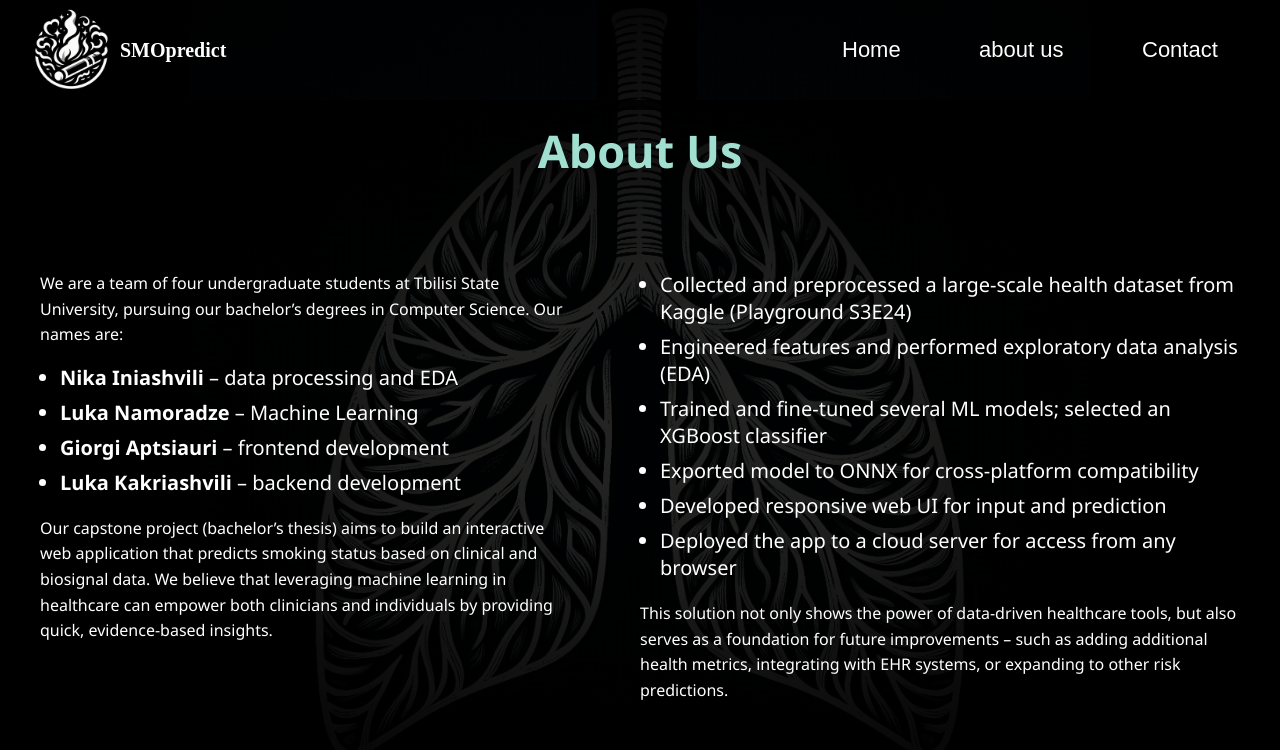
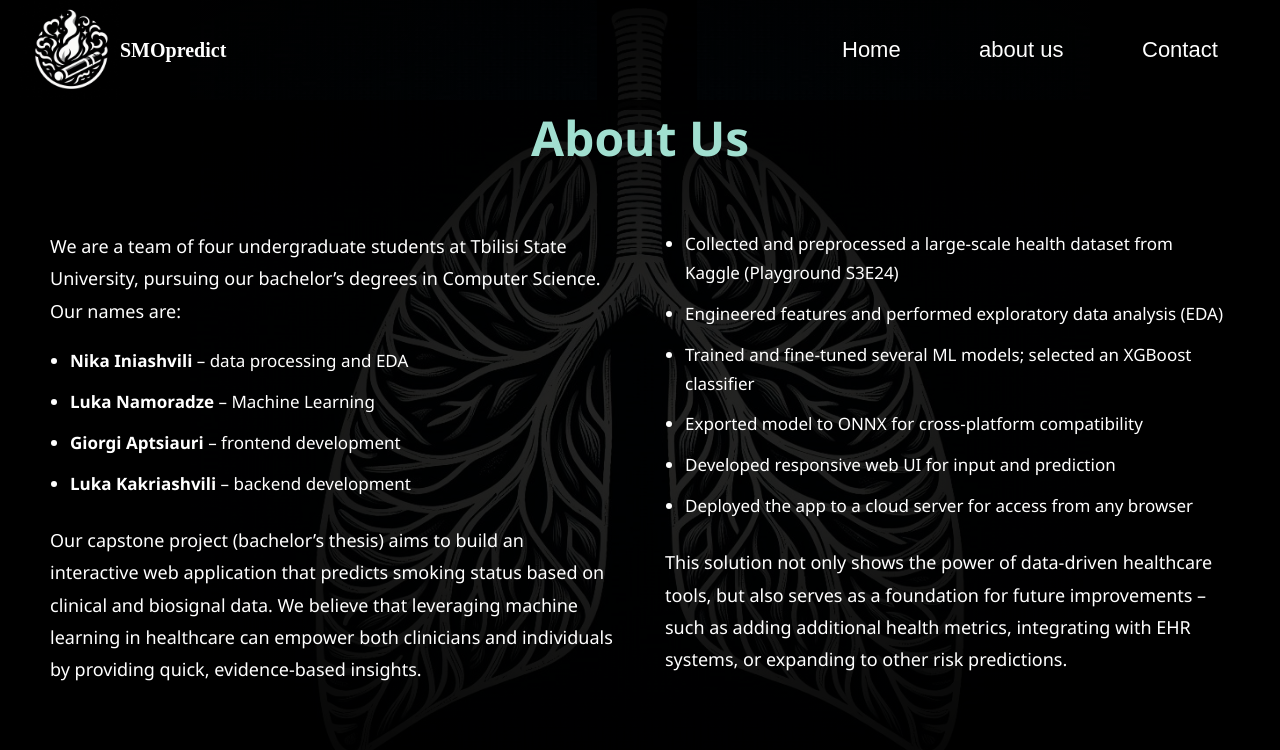
Before and after one commit to Sandro-Zosiashvili/Smoke-Detector-Frontend, a Next.js app in the folder smokedetector/: page /aboutus in a window 1280 px wide. Shown: the top 750 px of the page. Built offline with nearby package versions, Linux system fonts and the light colour scheme; a web font is replaced by a local one.

Commit message:
create contact page

```diff
--- a/smokedetector/src/app/aboutus/page.module.scss
+++ b/smokedetector/src/app/aboutus/page.module.scss
@@ -2,29 +2,62 @@
   display: flex;
   flex-direction: column;
   position: relative;
-
   color: white;
-  min-height: 100vh;
-  padding: 20px;
+  padding: 5px 30px;
   background-color: rgba(0, 0, 0, 0.85);
-  /* ოდნავ გამჭვირვალე შავი */
   font-family: 'Segoe UI', sans-serif;
-  gap: 70px;
-  font-size: 20px;
-  min-height: 85vh;
-
-
+  gap: 60px;
+  font-size: 18px;
+  min-height: 86vh;
 }
 
-
-
-.leftContent {
-  max-width: 530px;
+.topCenter {
+  width: 100px;
+  height: 110px;
+  background-color: rgba(0, 0, 0, 0.84);
+  position: absolute;
+  top: -100px;
+  left: 46.5%;
 }
 
+.title {
+  font-size: 48px;
+  color: #a1dfd0;
+  font-weight: bold;
+  text-align: center;
+}
+
+.flex {
+  display: flex;
+  flex-wrap: wrap;
+  justify-content: space-between;
+  gap: 50px;
+}
+
+.leftContent,
 .right {
+  flex: 1 1 500px;
   max-width: 600px;
+}
 
+.paragraph {
+  font-size: 18px;
+  line-height: 1.8;
+  margin-bottom: 20px;
+  color: white; /* შენარჩუნებულია თეთრი */
+}
+
+.list {
+  padding-left: 20px;
+  margin-bottom: 25px;
+  list-style-type: disc;
+}
+
+.listItem {
+  margin-bottom: 12px;
+  line-height: 1.7;
+  font-size: 17px;
+  color: white;
 }
 
 .rightContent {
@@ -38,46 +71,3 @@
   width: 60px;
   margin-bottom: 20px;
 }
-
-.title {
-  font-size: 45px;
-  margin-bottom: 20px;
-  color: #a1dfd0;
-  align-self: center;
-}
-
-.paragraph {
-  font-size: 16px;
-  line-height: 1.6;
-  margin-bottom: 16px;
-}
-
-.list {
-  padding-left: 20px;
-  margin-bottom: 20px;
-}
-
-.listItem {
-  margin-bottom: 8px;
-}
-
-.lungsImage {
-  width: 90%;
-  max-width: 500px;
-  filter: brightness(1.2);
-}
-
-.flex {
-  display: flex;
-  justify-content: space-between;
-
-}
-
-.topCenter {
-  width: 100px;
-  height: 110px;
-  background-color: rgba(0, 0, 0, 0.84);
-  position: absolute;
-  top: -100px;
-  left: 46.5%;
-}
--- a/smokedetector/src/app/contact/page.module.scss
+++ b/smokedetector/src/app/contact/page.module.scss
@@ -0,0 +1,58 @@
+.container {
+  display: flex;
+  flex-direction: column;
+  position: relative;
+  color: white;
+  padding: 20px;
+  background-color: rgba(0, 0, 0, 0.85);
+  font-family: 'Segoe UI', sans-serif;
+  gap: 70px;
+  font-size: 20px;
+  min-height: 85vh;
+}
+
+.topCenter {
+  width: 100px;
+  height: 110px;
+  background-color: rgba(0, 0, 0, 0.84);
+  position: absolute;
+  top: -100px;
+  left: 46.5%;
+}
+
+.title {
+  font-size: 45px;
+  margin-bottom: 20px;
+  color: #a1dfd0;
+  align-self: center;
+  font-weight: bold;
+}
+
+.information {
+  max-width: 703px;
+  line-height: 35px;
+  font-size: 22px;
+  align-self: center;
+  text-align: left;
+}
+
+.contacts {
+  display: flex;
+  flex-direction: column;
+  gap: 12px;
+  margin: 25px 0;
+}
+
+.contCont {
+  font-size: 20px;
+  color: #e0f7fa; /* ღია ცისფერი ტექსტი შავ ფონზე კარგად ჩანს */
+  background-color: rgba(124, 124, 124, 0.25); /* ღრმად ნაცრისფერი ფონით */
+  padding: 10px 15px;
+  border-radius: 10px;
+  transition: background-color 0.3s ease;
+  cursor: text;
+}
+
+.contCont:hover {
+  background-color: rgba(200, 199, 199, 0.3); /* ოდნავ განათებული hover ეფექტი */
+}
```
Also changed, not shown: smokedetector/src/app/contact/page.tsx (+20 -11 lines).
